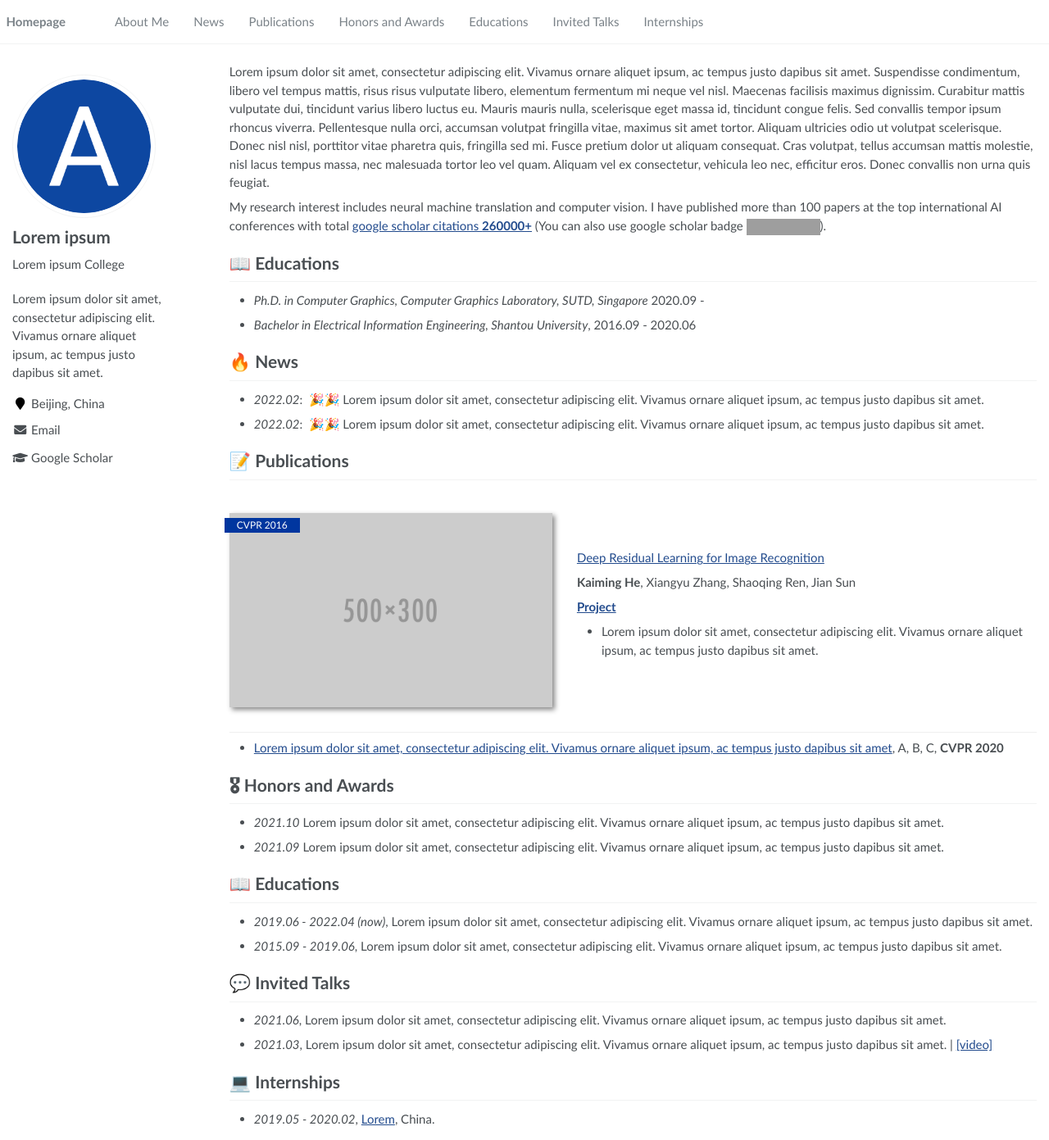
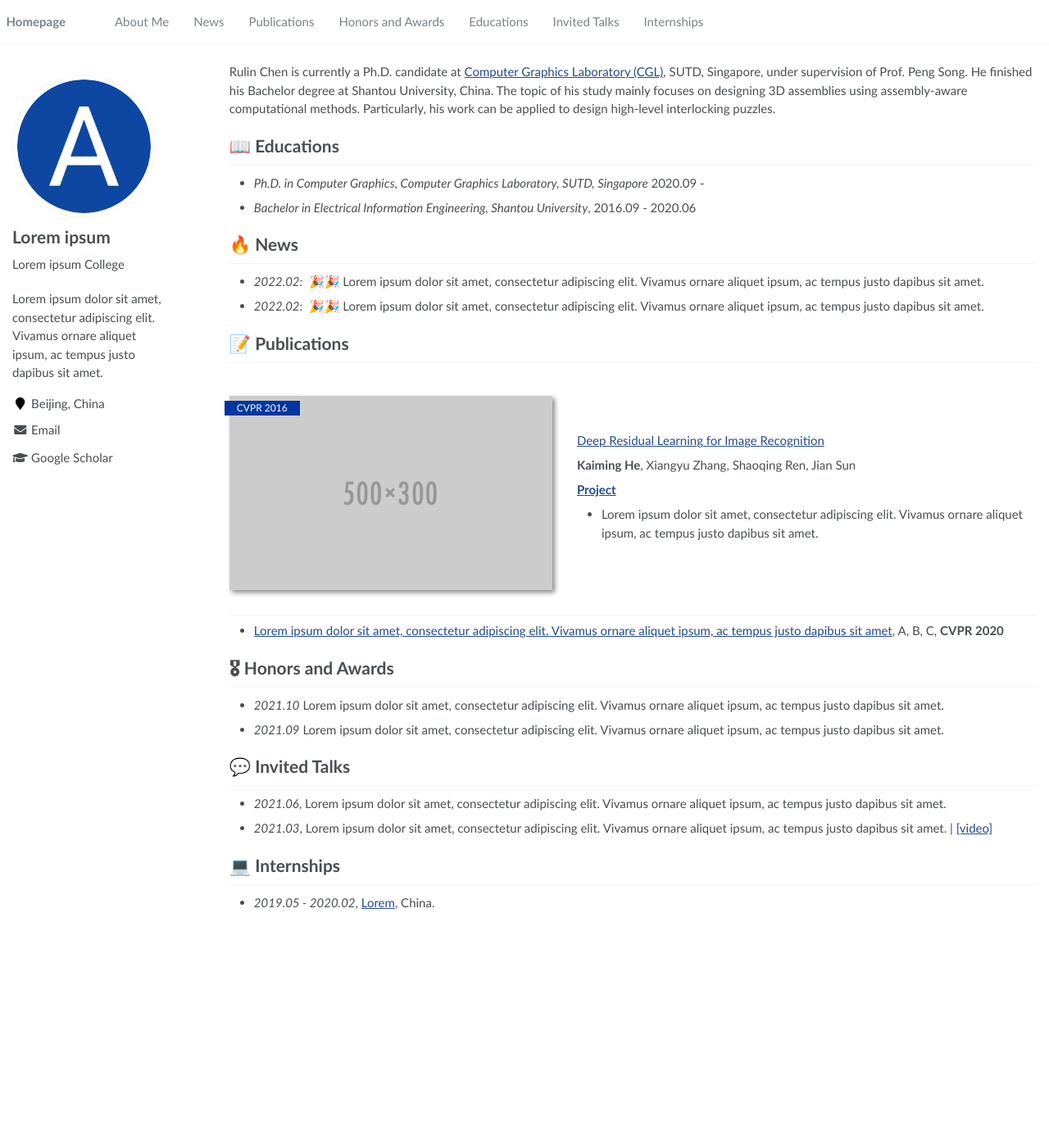
Before and after one commit to Linsanity81/linsanity81.github.io, a Jekyll site: the page built from _pages/about.md, in a window 1280 px wide and 1391 px high. Shown: the whole window at 82% size. Built offline with Jekyll 4.4.1, drawn with Linux system fonts in a browser that asks for light colours; grey boxes are pictures that could not be loaded.

Commit message:
Update about.md

```diff
--- a/_pages/about.md
+++ b/_pages/about.md
@@ -17,14 +17,11 @@ redirect_from:
 
 <span class='anchor' id='about-me'></span>
 
-Lorem ipsum dolor sit amet, consectetur adipiscing elit. Vivamus ornare aliquet ipsum, ac tempus justo dapibus sit amet. Suspendisse condimentum, libero vel tempus mattis, risus risus vulputate libero, elementum fermentum mi neque vel nisl. Maecenas facilisis maximus dignissim. Curabitur mattis vulputate dui, tincidunt varius libero luctus eu. Mauris mauris nulla, scelerisque eget massa id, tincidunt congue felis. Sed convallis tempor ipsum rhoncus viverra. Pellentesque nulla orci, accumsan volutpat fringilla vitae, maximus sit amet tortor. Aliquam ultricies odio ut volutpat scelerisque. Donec nisl nisl, porttitor vitae pharetra quis, fringilla sed mi. Fusce pretium dolor ut aliquam consequat. Cras volutpat, tellus accumsan mattis molestie, nisl lacus tempus massa, nec malesuada tortor leo vel quam. Aliquam vel ex consectetur, vehicula leo nec, efficitur eros. Donec convallis non urna quis feugiat.
-
-My research interest includes neural machine translation and computer vision. I have published more than 100 papers at the top international AI conferences with total <a href='https://scholar.google.com/citations?user=DhtAFkwAAAAJ'>google scholar citations <strong><span id='total_cit'>260000+</span></strong></a> (You can also use google scholar badge <a href='https://scholar.google.com/citations?user=DhtAFkwAAAAJ'><img src="https://img.shields.io/endpoint?url={{ url | url_encode }}&logo=Google%20Scholar&labelColor=f6f6f6&color=9cf&style=flat&label=citations"></a>).
+Rulin Chen is currently a Ph.D. candidate at <a href="https://https://sutd-cgl.github.io/">Computer Graphics Laboratory (CGL)</a>, SUTD, Singapore, under supervision of Prof. Peng Song. He finished his Bachelor degree at Shantou University, China. The topic of his study mainly focuses on designing 3D assemblies using assembly-aware computational methods. Particularly, his work can be applied to design high-level interlocking puzzles.
 
 # 📖 Educations
 - *Ph.D. in Computer Graphics, Computer Graphics Laboratory, SUTD, Singapore* 2020.09 -
 - *Bachelor in Electrical Information Engineering, Shantou University*, 2016.09 - 2020.06
-
 
 # 🔥 News
 - *2022.02*: &nbsp;🎉🎉 Lorem ipsum dolor sit amet, consectetur adipiscing elit. Vivamus ornare aliquet ipsum, ac tempus justo dapibus sit amet.
@@ -50,10 +47,6 @@ My research interest includes neural machine translation and computer vision. I
 - *2021.10* Lorem ipsum dolor sit amet, consectetur adipiscing elit. Vivamus ornare aliquet ipsum, ac tempus justo dapibus sit amet.
 - *2021.09* Lorem ipsum dolor sit amet, consectetur adipiscing elit. Vivamus ornare aliquet ipsum, ac tempus justo dapibus sit amet.
 
-# 📖 Educations
-- *2019.06 - 2022.04 (now)*, Lorem ipsum dolor sit amet, consectetur adipiscing elit. Vivamus ornare aliquet ipsum, ac tempus justo dapibus sit amet.
-- *2015.09 - 2019.06*, Lorem ipsum dolor sit amet, consectetur adipiscing elit. Vivamus ornare aliquet ipsum, ac tempus justo dapibus sit amet.
-
 # 💬 Invited Talks
 - *2021.06*, Lorem ipsum dolor sit amet, consectetur adipiscing elit. Vivamus ornare aliquet ipsum, ac tempus justo dapibus sit amet.
 - *2021.03*, Lorem ipsum dolor sit amet, consectetur adipiscing elit. Vivamus ornare aliquet ipsum, ac tempus justo dapibus sit amet.  \| [\[video\]](https://github.com/)
```
